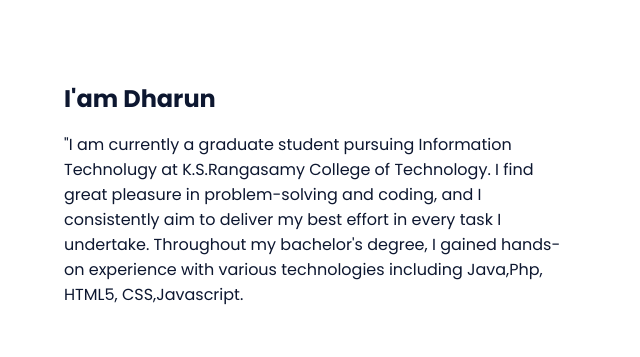
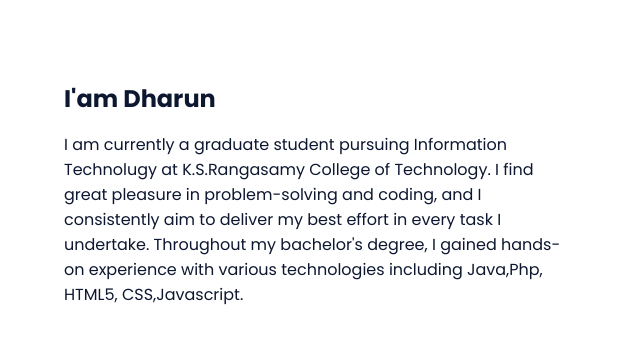
Before and after one commit to Dharun001/resume, a plain HTML site: page index.html in a window 1280 px wide. Shown: the part 820-1177 px from the top of the page, 576-1216 px from the left. Drawn offline with Linux system fonts and the light colour scheme; files whose address does not match are found by name.

Commit message:
Update index.html

```diff
--- a/index.html
+++ b/index.html
@@ -74,7 +74,7 @@
 
                     <div>
                         <h2 class="about__subtitle">I'am Dharun</h2>
-                        <p class="about__text">"I am currently a graduate student pursuing Information Technolugy at K.S.Rangasamy College of Technology. I find great pleasure in problem-solving and coding, and I consistently aim to deliver my best effort in every task I undertake. Throughout my bachelor's degree, I gained hands-on experience with various technologies including Java,Php, HTML5, CSS,Javascript. </p>
+                        <p class="about__text">I am currently a graduate student pursuing Information Technolugy at K.S.Rangasamy College of Technology. I find great pleasure in problem-solving and coding, and I consistently aim to deliver my best effort in every task I undertake. Throughout my bachelor's degree, I gained hands-on experience with various technologies including Java,Php, HTML5, CSS,Javascript. </p>
                     </div>
                 </div>
             </section>
```
